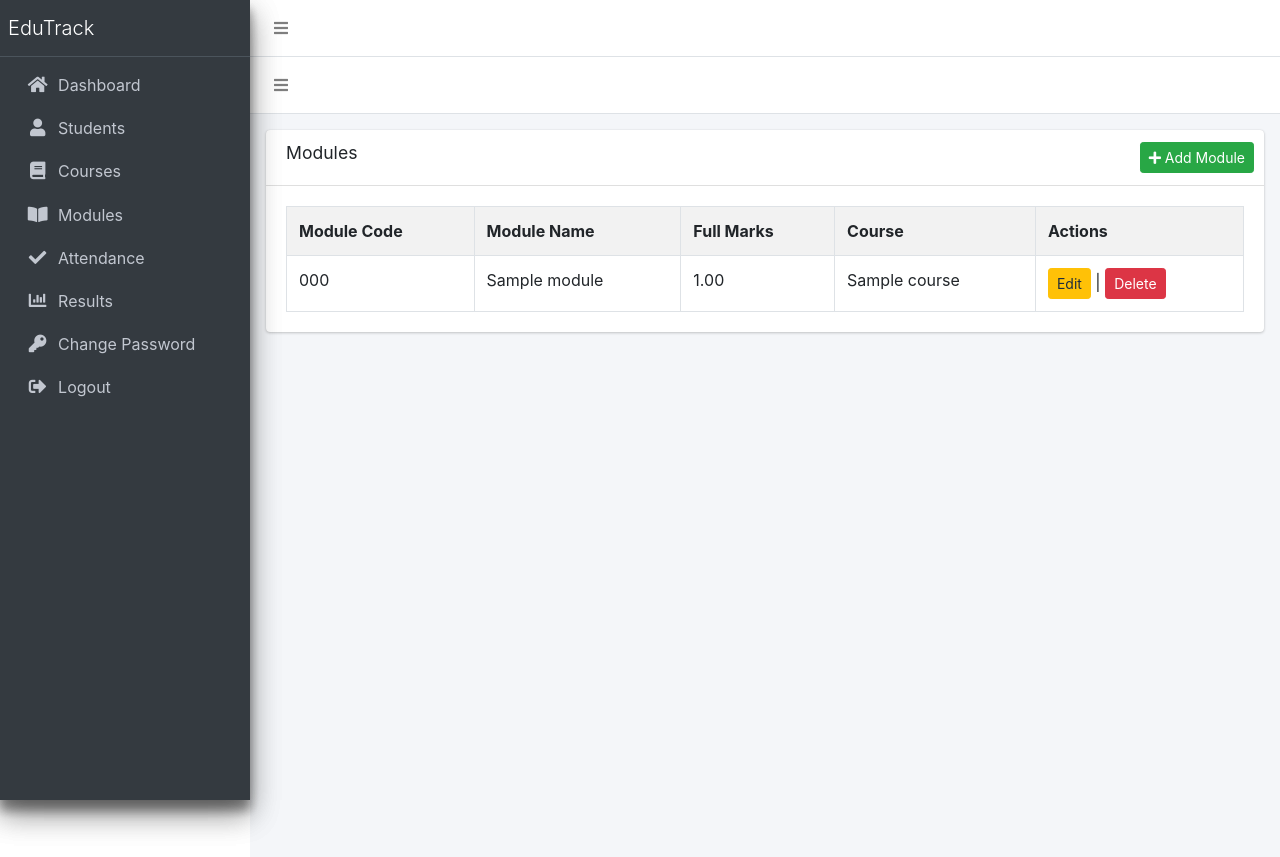
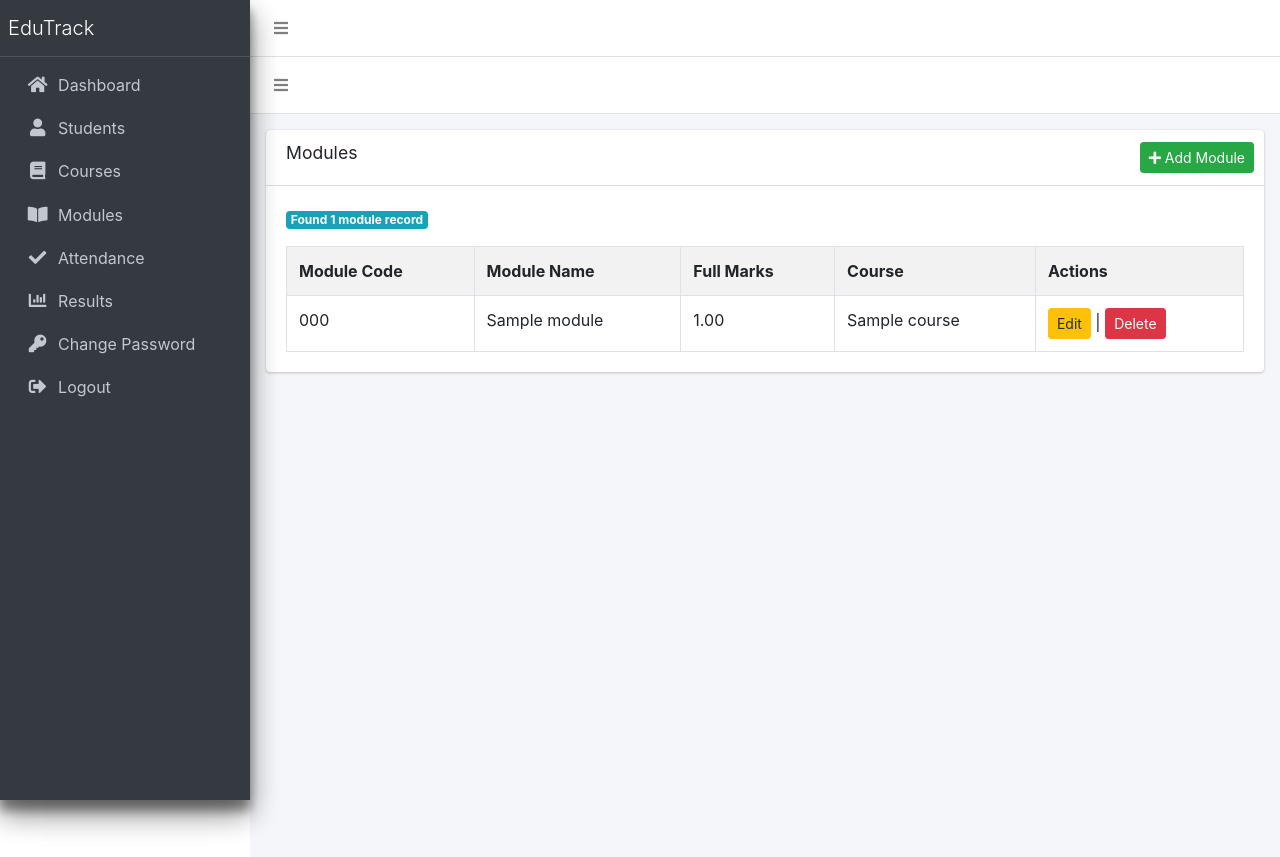
Before and after one commit to UjwalGuragain/EduTrack, a Django app: page /module/ in a window 1280 px wide. Run offline with Django 5.2, Linux system fonts and the light colour scheme; a user stored in the database is signed in; tables that the repository leaves empty hold one stand-in row (values such as "Sample post"); some libraries are stand-ins or nearby versions.

Commit message:
fix: corrected the approach to count total number of records

```diff
--- a/student_management_system/edu_track/templates/edu_track/modules/module_list.html
+++ b/student_management_system/edu_track/templates/edu_track/modules/module_list.html
@@ -13,6 +13,11 @@
     </div>
   </div>
   <div class = "card-body">
+          <div class="mb-3">
+            <span class="badge badge-info">
+                Found {{ modules|length }} module record{{ modules|length|pluralize }}
+            </span>
+        </div>
   {% if modules and modules|length > 0 %}
     <table class = "table table-bordered table-striped">
         <tr>
```
